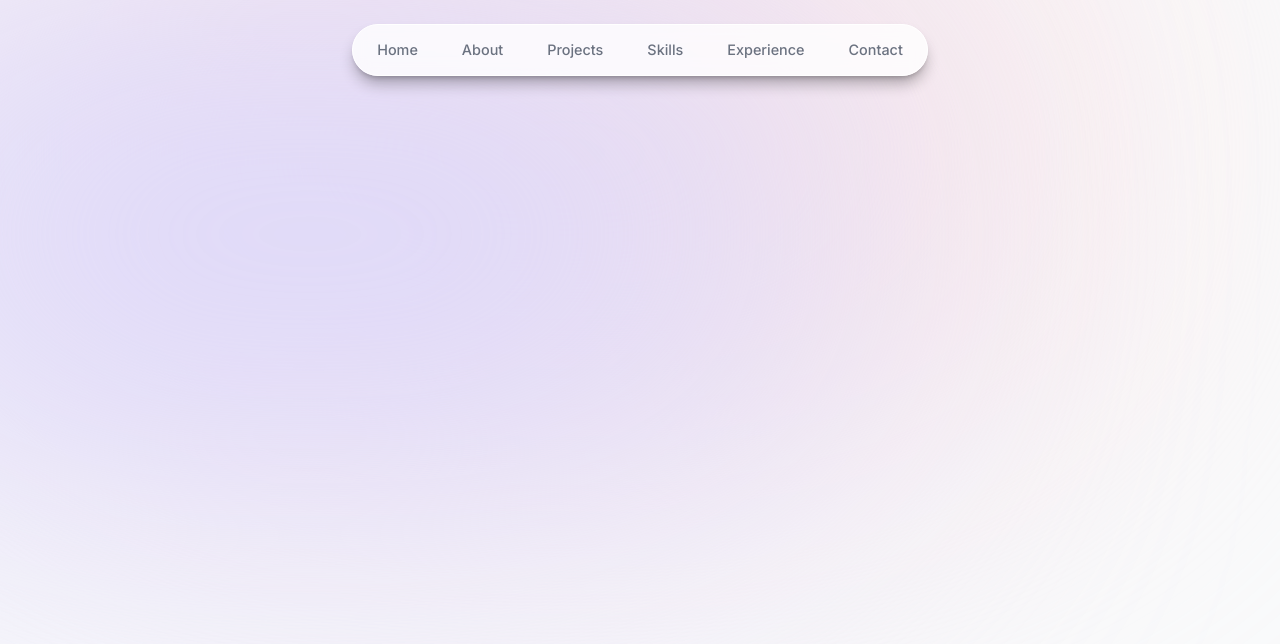
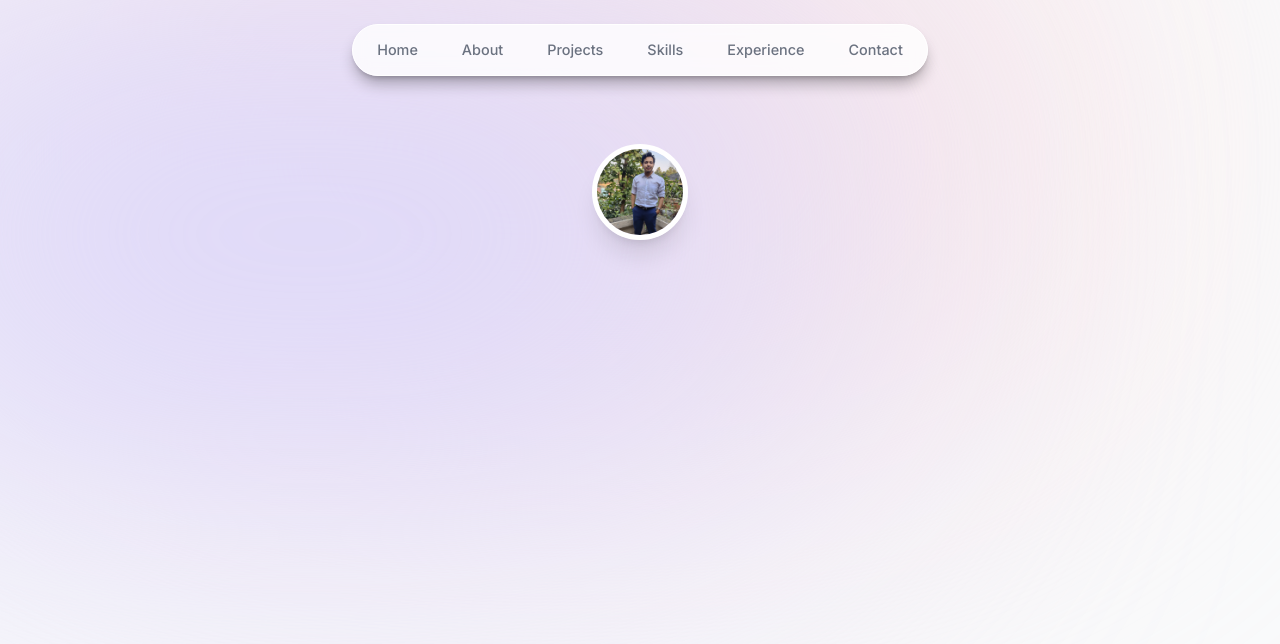
Before and after one commit to istiakmahmud0/my-portfolio, a Next.js app: page / in a window 1280 px wide. Shown: the top 644 px of the page. Built offline with nearby package versions, Linux system fonts and the light colour scheme.

Commit message:
feat: added image

```diff
--- a/app/layout.tsx
+++ b/app/layout.tsx
@@ -17,7 +17,9 @@
 }) {
   return (
     <html lang="en">
-      <body className={`${inter.className} bg-gray-50 text-gray-950`}>
+      <body
+        className={`${inter.className} bg-gray-50 text-gray-950 pt-28 sm:pt-36`}
+      >
         <div className="bg-[#fbe2e3] absolute top-[-6rem] -z-10 right-[11rem] h-[31.25rem] w-[31.25rem] rounded-full blur-[10rem] sm:w-[68.75rem] dark:bg-[#8e6061]"></div>
         <div className="bg-[#dbd7fb] absolute top-[-1rem] -z-10 left-[-35rem] h-[31.25rem] w-[50rem] rounded-full blur-[10rem] sm:w-[68.75rem] md:left-[-33rem] lg:left-[-28rem] xl:left-[-15rem] 2xl:left-[-5rem] dark:bg-[#676394]"></div>
         <Header />
--- a/app/page.tsx
+++ b/app/page.tsx
@@ -1,5 +1,10 @@
+import Intro from "@/components/intro";
 import Image from "next/image";
 
 export default function Home() {
-  return <main className=""></main>;
+  return (
+    <main className="">
+      <Intro />
+    </main>
+  );
 }
--- /dev/null
+++ b/components/intro.tsx
@@ -0,0 +1,29 @@
+"use client";
+import Image from "next/image";
+import React from "react";
+import { motion } from "framer-motion";
+
+const Intro = () => {
+  return (
+    <section>
+      <div className="flex items-center justify-center relative">
+        <motion.div
+          initial={{ opacity: 0, scale: 0 }}
+          animate={{ opacity: 1, scale: 1 }}
+        >
+          <Image
+            src="/my-pic.jpg"
+            height="192"
+            width="192"
+            alt=""
+            quality="95"
+            priority={true}
+            className="w-24 h-24 rounded-full object-cover border-[0.35rem] border-white shadow-xl"
+          />
+        </motion.div>
+      </div>
+    </section>
+  );
+};
+
+export default Intro;
```
Also changed, not shown: public/my-pic.jpg (added).
